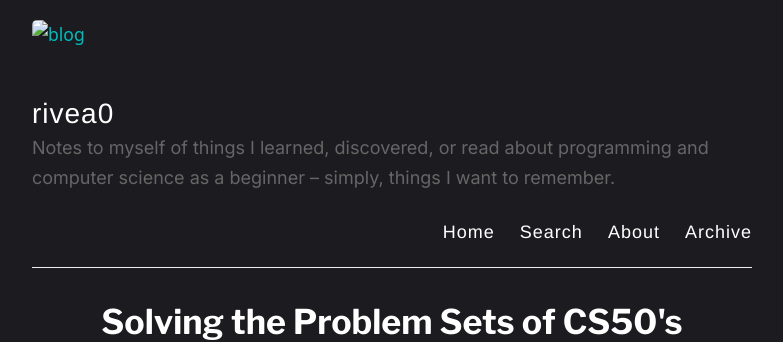
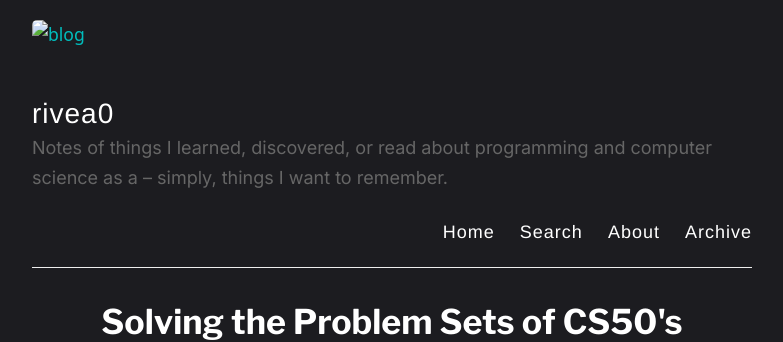
Before and after one commit to rivea0/blog, a Jekyll site: the page built from index.html, in a window 1280 px wide and 900 px high. Shown: the top 342 px of the window, without its empty margins (248-1031 px from the left). Built offline with Jekyll 4.4.1, drawn with Linux system fonts in a browser that asks for light colours; the list of posts is cut into pages by our own code.

Commit message:
Update description

```diff
--- a/_config.yml
+++ b/_config.yml
@@ -9,7 +9,7 @@
 author: Eda Eren
 
 # Short bio or description (displayed in the header)
-description: Notes to myself of things I learned, discovered, or read about programming and computer science as a beginner – simply, things I want to remember.
+description: Notes of things I learned, discovered, or read about programming and computer science as a <beginner> – simply, things I want to remember.
 
 
 # URL of your avatar or profile pic (you could use your GitHub profile pic)
```
